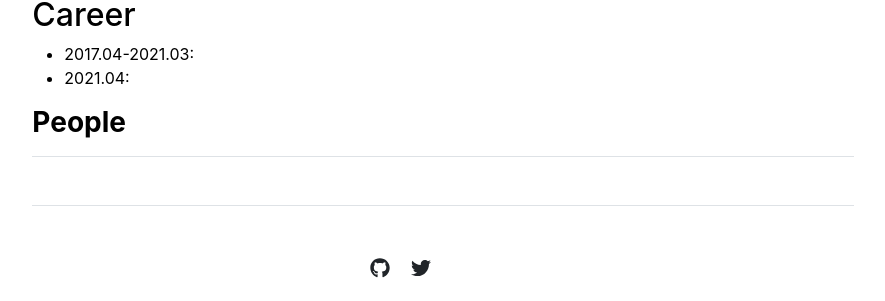
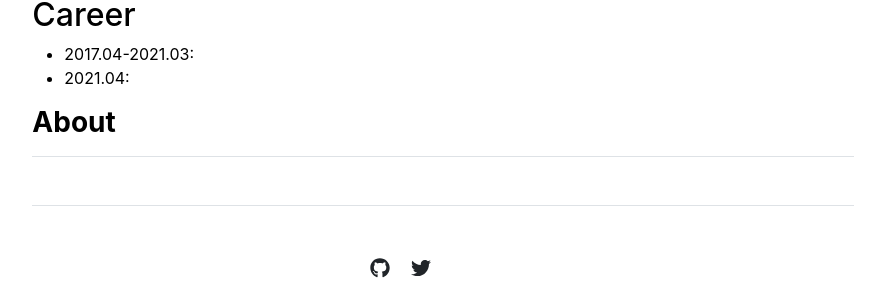
Before and after one commit to qriovider/archive, a Jekyll site: the page built from about.md, in a window 1280 px wide. Shown: the part 177-478 px from the top of the page, without its empty margins (197-1082 px from the left). Built offline with Jekyll 4.4.1, drawn with Linux system fonts in a browser that asks for light colours.

Commit message:
Update about.html

```diff
--- a/_layouts/about.html
+++ b/_layouts/about.html
@@ -4,7 +4,7 @@ layout: default
 
 {{ content }}
 
-<h3 class="fw-bold border-bottom pb-3 mb-5">People</h3>
+<h3 class="fw-bold border-bottom pb-3 mb-5">About</h3>
 {% for person in site.data.settings.people %}
 <div class="row g-5 mb-5">
   <div class="col-md-6">
```
